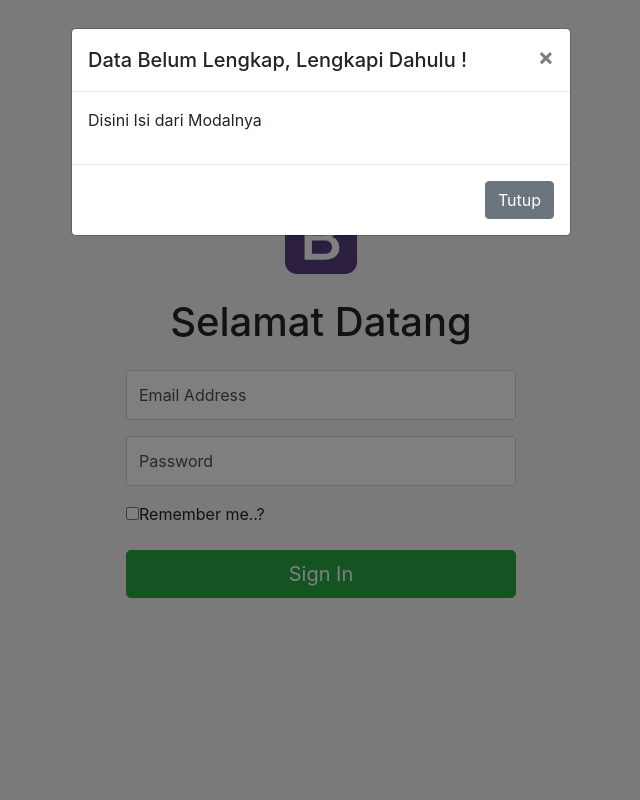
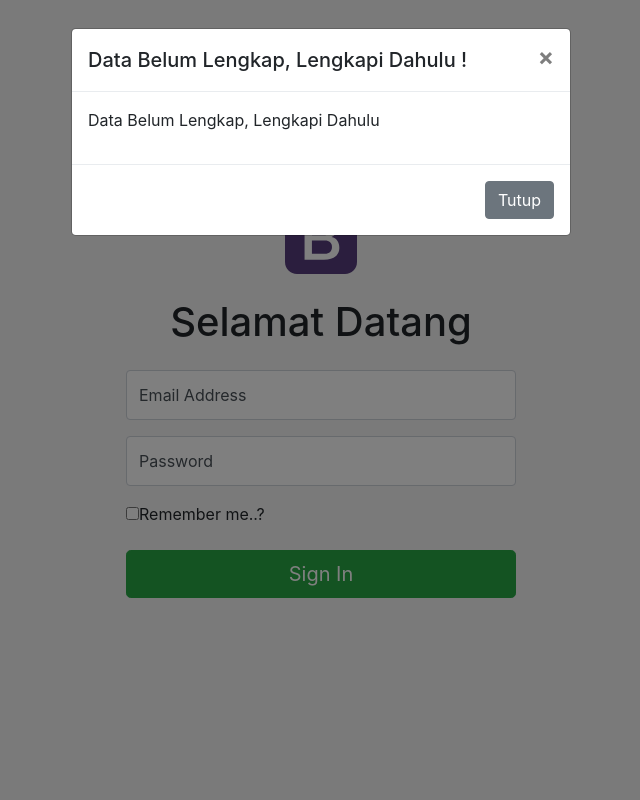
Before and after one commit to HapsariAjiWahyudi27/tugasweb4, a PHP site: page / in a window 1280 px wide, after a click on "Sign In". Shown: the whole page, without its empty margins (319-959 px from the left). Run offline with PHP 8.4, Linux system fonts and the light colour scheme.

Commit message:
Add files via upload

```diff
--- a/proweb1402/index.php
+++ b/proweb1402/index.php
@@ -76,7 +76,7 @@ if (isset($_SESSION["gagal"])) {
                         <button class="close" type="button" data-dismiss="modal" aria-label="close">&times;</button>
                     </div>
                     <div class="modal-body">
-                        <p>Disini Isi dari Modalnya</p>
+                        <p>Data Belum Lengkap, Lengkapi Dahulu</p>
                     </div>
                     <div class="modal-footer">
                         <button class="btn btn-secondary" type="button" data-dismiss="modal">
```
Also changed, not shown: 5.PNG (added).
